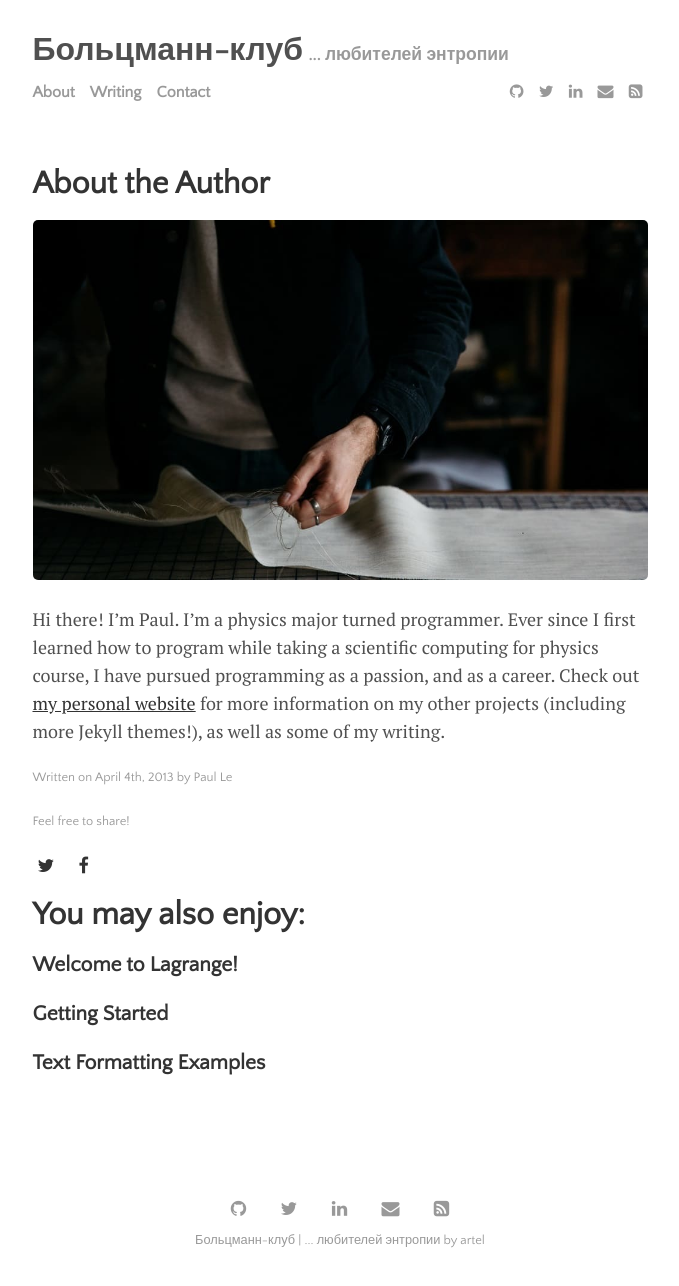
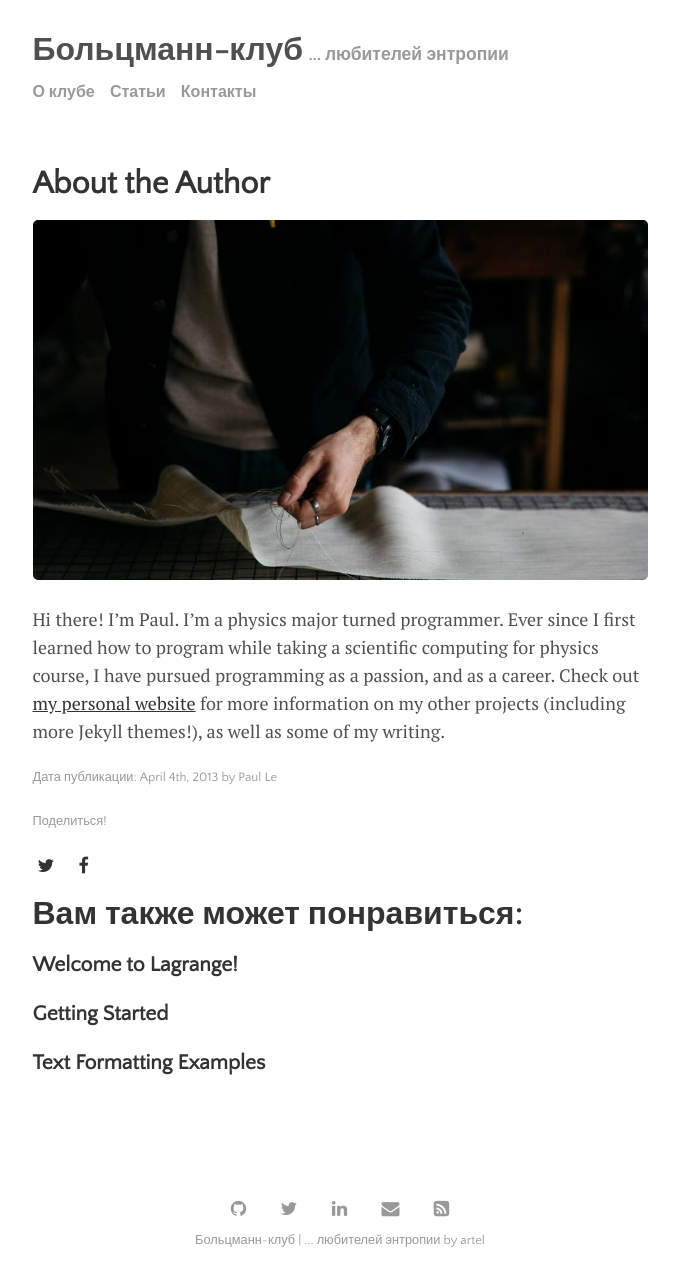
Before and after one commit to kontur32/Boltzmann, a Jekyll site: the page built from _posts/2013-04-04-about-the-author.md, in a window 1280 px wide. Shown: the whole page, without its empty margins (300-979 px from the left). Built offline with Jekyll 4.4.1, drawn with Linux system fonts in a browser that asks for light colours.

Commit message:
изменил меню в теме

```diff
--- a/_data/settings.yml
+++ b/_data/settings.yml
@@ -7,9 +7,9 @@ disqus:
 google-ID: 'UA-112060364-1'
 
 menu:
-- {name: 'About',   url: 'about.html'}
-- {name: 'Writing', url: 'writing.html'}
-- {name: 'Contact', url: 'contact.html'}
+- {name: 'О клубе',   url: 'about.html'}
+- {name: 'Статьи', url: 'writing.html'}
+- {name: 'Контакты', url: 'contact.html'}
 
 # Available social icons are powered by Font Awesome, so you can use any icon that they offer
 social:
@@ -25,8 +25,8 @@ pagination:
   next_page: 'Newer'
   previous_page: 'Older'
 
-sharing_button_prompt: 'Feel free to share!'
+sharing_button_prompt: 'Поделиться!'
 
-related_posts: 'You may also enjoy:'
+related_posts: 'Вам также может понравиться:'
 
-post_date_prefix: 'Written on'
+post_date_prefix: 'Дата публикации:'
--- a/_includes/menu.html
+++ b/_includes/menu.html
@@ -4,7 +4,4 @@
       <a href="{{ site.github.url }}/{{ item.url }}">{{ item.name }}</a>
     {% endfor %}
   </nav>
-  <nav class="social-icons">
-    {% include social-icons.html %}
-  </nav>
 </div>
```
Also changed, not shown: menu/about.md (+1 -1 lines).
